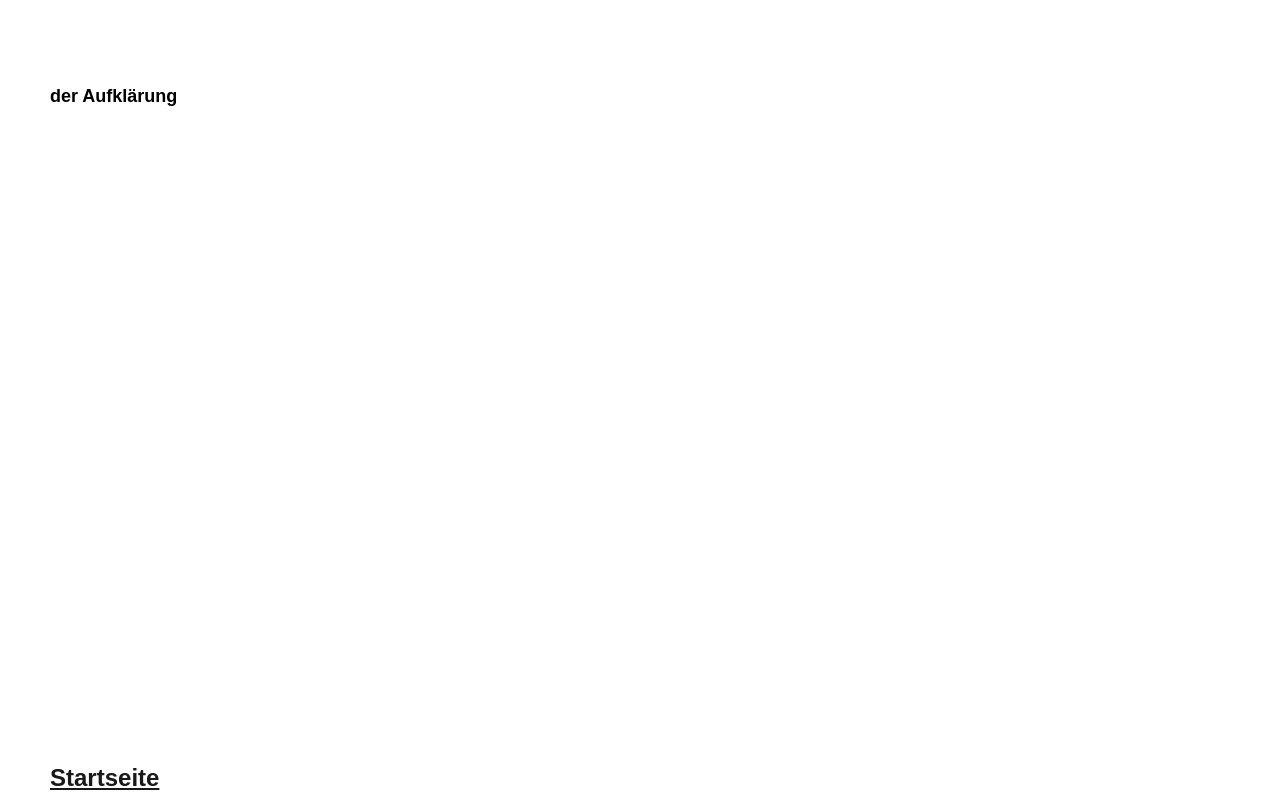
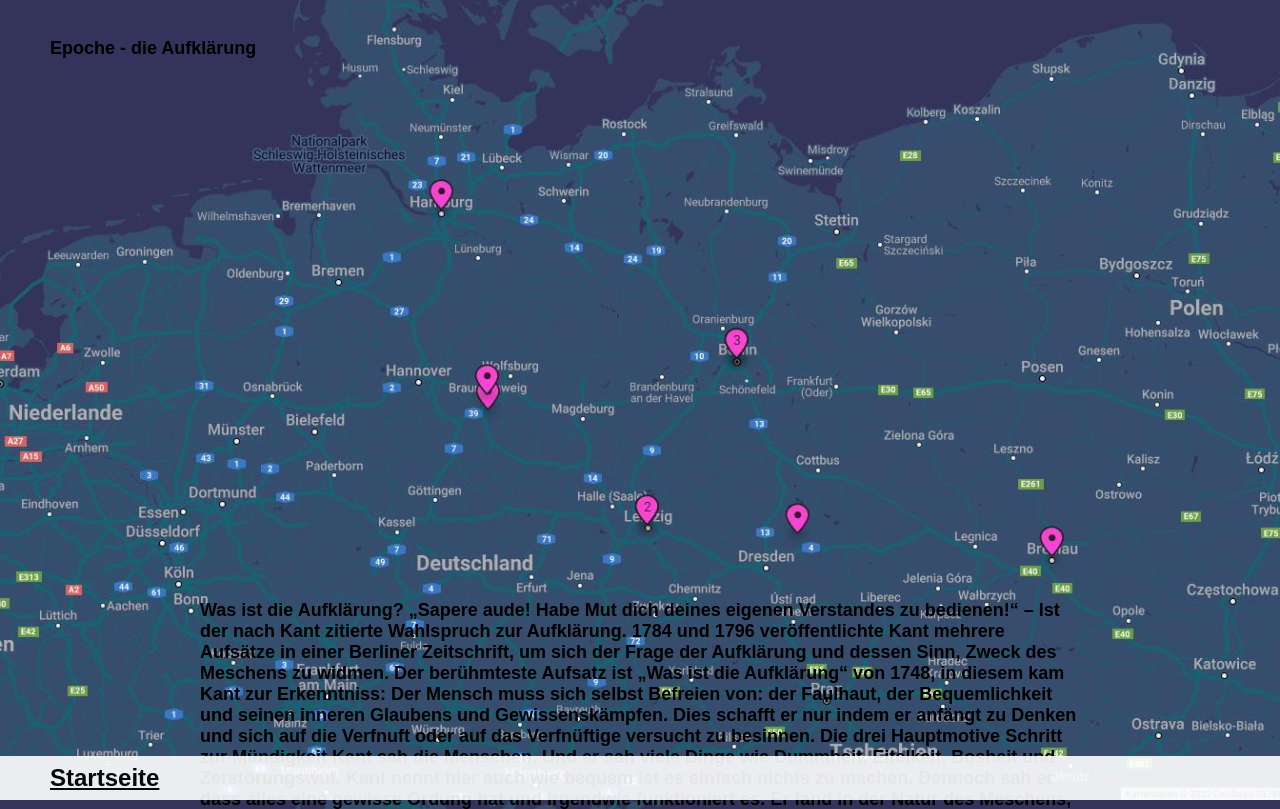
Before and after one commit to waveworkers/waveworkers.github.io, a plain HTML site: page epoche.html in a window 1280 px wide. Shown: the top 809 px of the page. Drawn offline with Linux system fonts and the light colour scheme.

Commit message:
second commit

```diff
--- a/epoche.html
+++ b/epoche.html
@@ -9,10 +9,79 @@
 </head>
 <body>
     <header>
-        <h1>Epoche</h1>
-        <p>der Aufklärung</p>
+        <p>Epoche - die Aufklärung</p>
     </header>
+<section>Was ist die Aufklärung?
 
+    „Sapere aude! Habe Mut dich deines eigenen Verstandes zu bedienen!“ – Ist der nach Kant zitierte Wahlspruch zur Aufklärung. 1784 und 1796 veröffentlichte Kant mehrere Aufsätze in einer Berliner Zeitschrift, um sich der Frage der Aufklärung und dessen Sinn, Zweck des Meschens zu widmen. Der berühmteste Aufsatz ist „Was ist die Aufklärung“ von 1748, in diesem kam Kant zur Erkenntniss: Der Mensch muss sich selbst Befreien von: der Faulhaut, der Bequemlichkeit und seinen inneren Glaubens und Gewissenskämpfen. Dies schafft er nur indem er anfängt zu Denken und sich auf die Verfnuft oder auf das Verfnüftige versucht zu besinnen.
+
+
+
+    Die drei Hauptmotive
+
+    Schritt zur Mündigkeit
+
+    Kant sah die Menschen. Und er sah viele Dinge wie Dummheit, Eitelkeit, Bosheit und Zerstörungswut. Kant nennt hier auch wie bequem ist es einfach nichts zu machen. Dennoch sah er dass alles eine gewisse Ordung hat und irgendwie funktioniert es. Er fand in der Natur des Meschens, der Keim der Vernunft. Innerhalb des sehr kurzen Lebens kann jeder Mensch auf die Ressource zurückgreifen, damit sie aber zur vollen Entfaltung kommt, muss man dies Entwickeln, Hegen und Pflegen.. So ist der erste Schritt die bewusste Entscheidung etwas verbessern zuwollen und seine „innere Stimme“ auszubilden, umso bessere Entscheidungen für das Leben zu treffen.
+
+
+
+    Nicht zurück in die Umündigkeit verfallen
+
+    Die Hauptgründe für die Unmündigkeit sind die 3F’s: Faulheit, Feigheit und fehlendes Feuer (innerlicher Antrieb). In diesem Zustand ist ein „Loop“ man kommt ohne bewusste Anstregung da nie und nimmer raus. Deshalb braucht der Mensch Gemeinschaft. In dieser Gemeinschaft bildet der Mensch Fähigkeiten und Talente und seine Persönlichkeit.
+
+
+
+    Der öffentliche Gebrauch der „neuen Vernuft“ ist der Weg in die Freiheit
+
+    Kant wollte keine Revolution weil ihm das zu irgendwie zu revolutionär war und wusste dass so nichts verändern wird. Stattdessen spricht er jeden einzelnen persönlich an etwas zuverändern aber sich dennoch an geltenden Gesetze und Traditionen festzuhalten und folge zu leisten das die Welt irgendwie Funktioniert. So muss das Volk frei denken können und Frei handeln.
+
+
+
+    Literatur
+
+    Werke der Aufklärung wurden 1720 – 1800 geschrieben. Die Merkmale dieser Werke sind: Die Kritik an der bestehenden Ordnung (staatliches System) sowie, streben nach Glaube und Fortschritt. Diesen wurden in Formen Lyrik, Epik & Dramatik umgesetzt. Der Erzählstiel ist eher bürgerlich und Nah am Leben, so spielten Dramen und zum Teil auch Satire eine grosse Rolle. Wichtige Autoren waren: Jean-Jacques Rosseau, Immuel Kant, Montesquieu und Lessing. Lessing versuchte die besonders in Dramen & Satire die Menschen auzuklären. Ein Gutes Beispiel dafür ist das Gedicht von Lessing, Lob der Faulheit:
+
+
+
+    Lob der Faulheit - Gotthold Ephraim Lessing
+
+    Faulheit, jetzt will ich dir
+
+    Auch ein kleines Loblied bringen. -
+
+    O - - wie - - sau - - er - - wird es mir, - -
+
+    Dich - - nach Würden - - zu besingen!
+
+    Doch, ich will mein Bestes tun,
+
+    Nach der Arbeit ist gut ruhn.
+
+    Höchstes Gut! wer dich nur hat,
+
+    Dessen ungestörtes Leben - -
+
+    Ach! - - ich - - gähn´ - - ich - - werde matt - -
+
+    Nun - - so - - magst du - - mir‘s vergeben,
+
+    Dass ich dich nicht singen kann;
+
+    Du verhinderst mich ja dran.
+
+
+
+
+
+
+
+    Quellen.
+
+    https://www.getabstract.com/de/zusammenfassung/was-ist-aufklarung/7392
+
+    https://abi.unicum.de/abitur/abitur-lernen/aufklaerung-epoche
+
+    Immanuel Kant – Was ist Aufklärung 1784 </section>
     <footer>
         <a href="./index.html">Startseite</a>
     </footer>
--- a/resources/css/style.css
+++ b/resources/css/style.css
@@ -156,7 +156,7 @@ a:hover {
     padding-right: 200px;
 }
 .image_10 {
-    background-image: url(./10wolfenbütel.jpg);
+    background-image: url(./10wolfenbtel.jpg);
     text-align: center;
     color:#fff;;
     background-color: #fff;
```
Also changed, not shown: resources/css/10wolfenbtel.jpg (renamed from resources/css/10wolfenb├╝tel.jpg).
